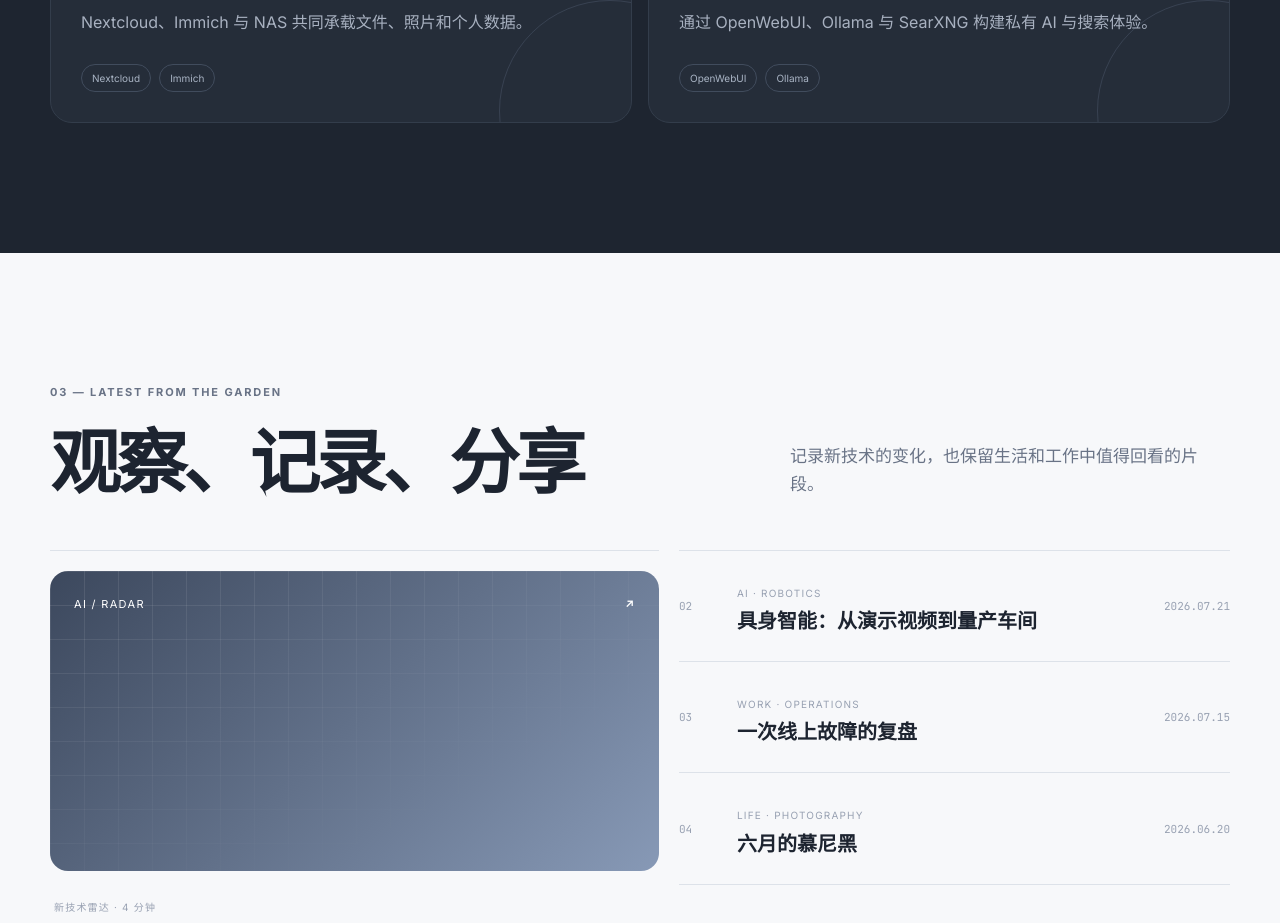
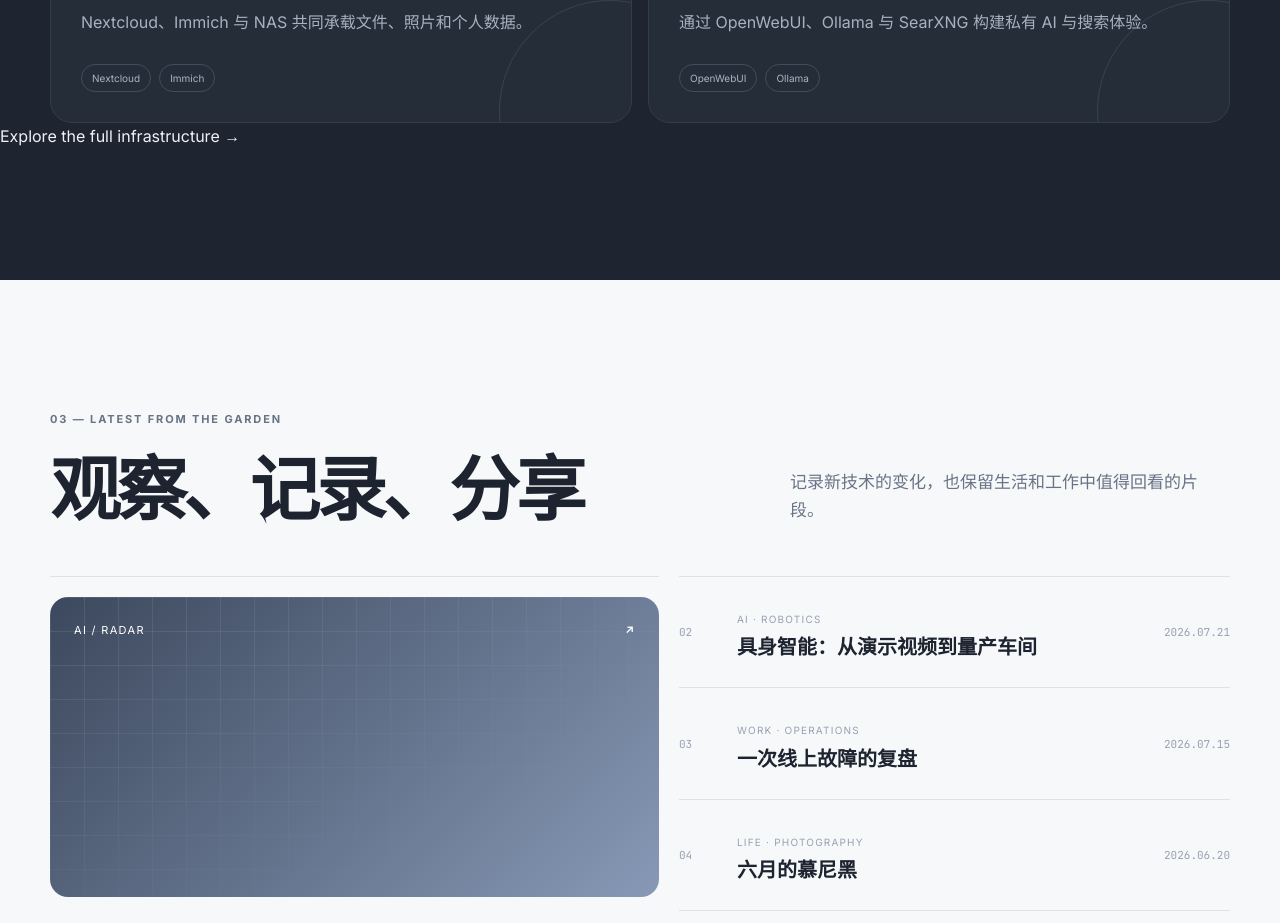
Before and after one commit to bearbobo/boorbit.com, a website: page index.html in a window 1280 px wide. Shown: the part 2701-3624 px from the top of the page. Drawn offline with Linux system fonts and the light colour scheme.

Commit message:
Update index.html
02 modification edition1

```diff
--- a/index.html
+++ b/index.html
@@ -192,6 +192,11 @@
         </article>
       </div>
     </div>
+    <div class="section-cta">
+  <a href="homelab.html">
+    Explore the full infrastructure <span>→</span>
+  </a>
+</div>
   </section>
 
   <section class="section-shell journal-section reveal" id="journal">
```
